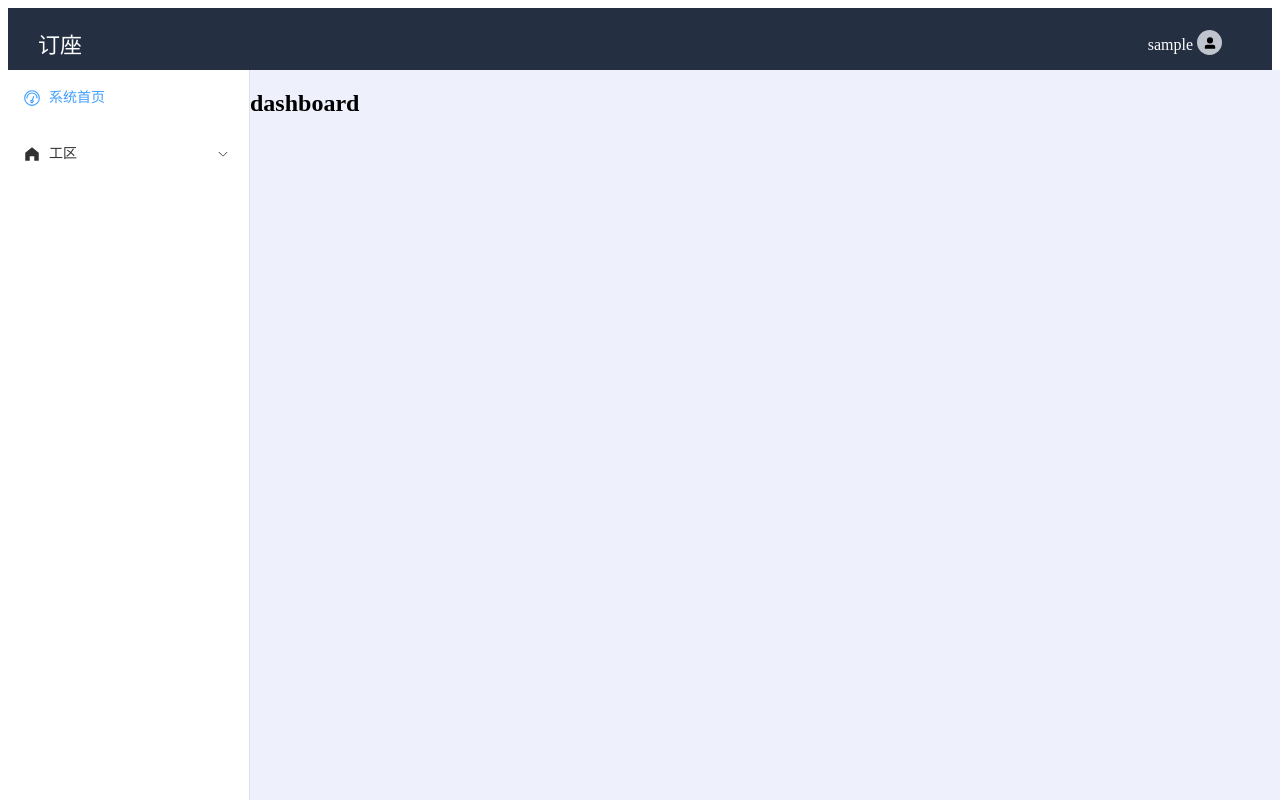
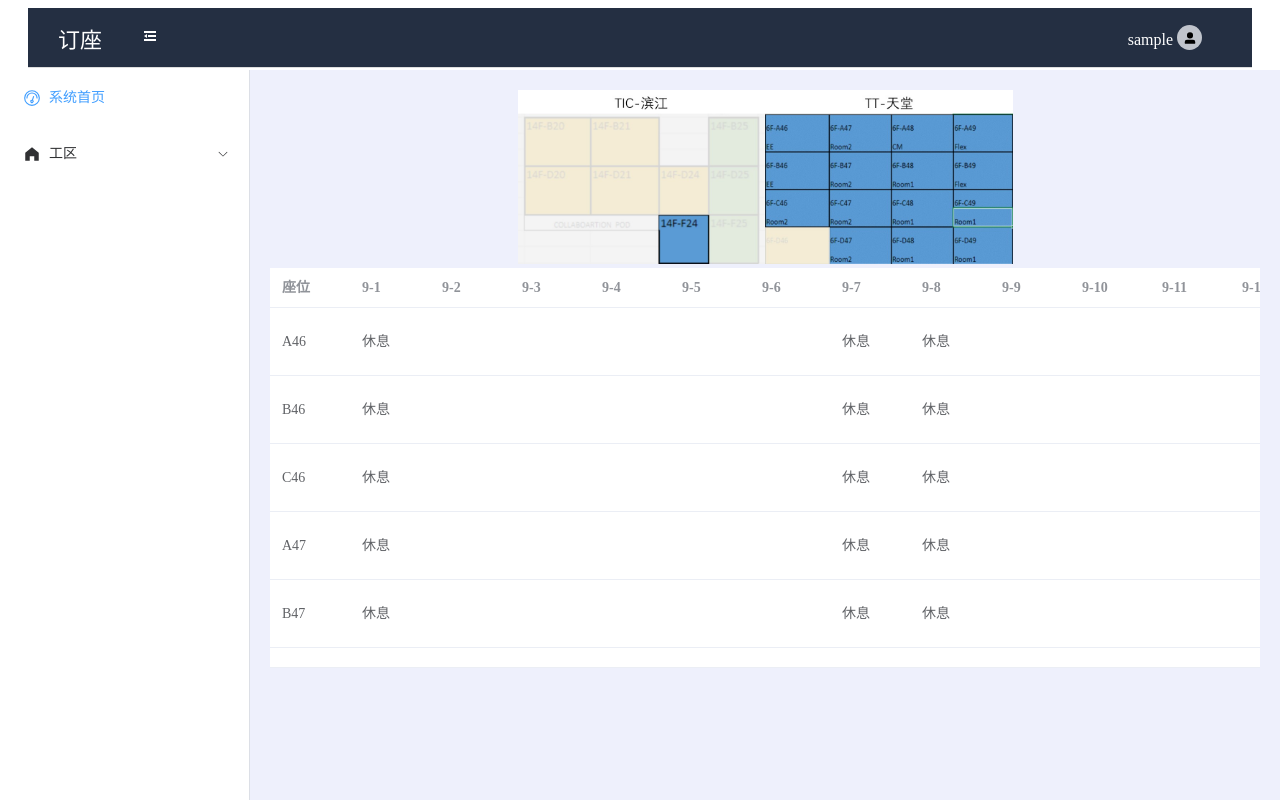
Before and after one commit to sdoxiaobaomei/seat, a Vue app: page /#/dashboard in a window 1280 px wide. Built offline with nearby package versions, Linux system fonts and the light colour scheme; sample sign-in values are in the browser's storage.

Commit message:
Update the dashboard page

```diff
--- a/src/components/header.vue
+++ b/src/components/header.vue
@@ -1,18 +1,19 @@
 <script setup lang="ts">
 import { onMounted } from 'vue';
 import { UserFilled } from '@element-plus/icons-vue';
-// import { useSidebarStore } from '../store/sidebar';
+import { useSidebarStore } from '../store/sidebar';
 // import { useRouter } from 'vue-router';
 // import imgurl from '../assets/img/img.jpg';
 
-const username: string | null = localStorage.getItem('vuems_name');
+
+const username: string | null = localStorage.getItem('username');
 const message: number = 2;
 
-// const sidebar = useSidebarStore();
-// // 侧边栏折叠
-// const collapseChage = () => {
-//     sidebar.handleCollapse();
-// };
+const sidebar = useSidebarStore();
+// 侧边栏折叠
+const collapseChage = () => {
+    sidebar.handleCollapse();
+};
 
 onMounted(() => {
     // if (document.body.clientWidth < 1500) {
@@ -47,14 +48,14 @@ const user=localStorage.getItem('username');
         <div class="header-left">
             <!-- <img class="logo" src="../assets/img/logo.svg" alt="" /> -->
             <div class="web-title">订座</div>
-            <!-- <div class="collapse-btn" @click="collapseChage">
+            <div class="collapse-btn" @click="collapseChage">
                 <el-icon v-if="sidebar.collapse">
                     <Expand />
                 </el-icon>
                 <el-icon v-else>
                     <Fold />
                 </el-icon>
-            </div> -->
+            </div>
         </div>
         <div class="header-right">
             <div class="header-user-icon">
@@ -77,7 +78,7 @@ const user=localStorage.getItem('username');
     align-items: center;
     box-sizing: border-box;
     width: 100%;
-    height: 70px;
+    height: 100%;
     color: #fff;
     background-color: #242f42;
     border-bottom: 1px solid #ddd;
--- a/src/components/sidebar.vue
+++ b/src/components/sidebar.vue
@@ -1,6 +1,6 @@
 <script setup lang="ts">
-import { computed } from 'vue';
-// import { useSidebarStore } from '../store/sidebar';
+import { computed, ref } from 'vue';
+import { useSidebarStore } from '../store/sidebar';
 import { useRoute } from 'vue-router';
 import { menuData } from '../store/menu';
 
@@ -8,8 +8,9 @@ const route = useRoute();
 const onRoutes = computed(() => {
     return route.path;
 });
+const sidebar = useSidebarStore();
 
-// const sidebar = useSidebarStore();
+
 </script>
 
 <template>
@@ -17,6 +18,7 @@ const onRoutes = computed(() => {
         <el-menu
             class="sidebar-el-menu"
             :default-active="onRoutes"
+            :collapse="sidebar.collapse"
             router
         >
             <template v-for="item in menuData">
--- a/src/router/index.ts
+++ b/src/router/index.ts
@@ -1,8 +1,8 @@
 import { createRouter, createWebHashHistory, RouteRecordRaw } from 'vue-router';
 // import { usePermissStore } from '../store/permiss';
 import index from '../views/Index.vue';
-import login from '../views/login.vue';
-import register from '../views/register.vue';
+import login from '../views/pages/login.vue';
+import register from '../views/pages/register.vue';
 import dashboard from '@/views/dashboard.vue';
 import NProgress from 'nprogress';
 import 'nprogress/nprogress.css';
--- a/src/store/menu.ts
+++ b/src/store/menu.ts
@@ -17,13 +17,13 @@ export const menuData: Menus[] = [
                 id: '11',
                 pid: '1',
                 index: '/tic',
-                title: 'TIC - 滨江',
+                title: 'TT - 天堂',
             },
             {
                 id: '12',
                 pid: '1',
                 index: '/',
-                title: 'TT - 天堂',
+                title: 'TIC - 滨江',
             }
         ],
     }
--- /dev/null
+++ b/src/store/sidebar.ts
@@ -0,0 +1,25 @@
+import { defineStore } from 'pinia';
+
+export const useSidebarStore = defineStore('sidebar', {
+	state: () => {
+		return {
+			collapse: false,
+			bgColor: localStorage.getItem('sidebar-bg-color') || '#324157',
+			textColor: localStorage.getItem('sidebar-text-color') || '#bfcbd9'
+		};
+	},
+	getters: {},
+	actions: {
+		handleCollapse() {
+			this.collapse = !this.collapse;
+		},
+		setBgColor(color: string) {
+			this.bgColor = color;
+			localStorage.setItem('sidebar-bg-color', color);
+		},
+		setTextColor(color: string) {
+			this.textColor = color;
+			localStorage.setItem('sidebar-text-color', color);
+		}
+	}
+});
--- a/src/views/Index.vue
+++ b/src/views/Index.vue
@@ -1,5 +1,5 @@
 <script setup lang="ts">
-// import { useSidebarStore } from '@/store/sidebar';
+import { useSidebarStore } from '@/store/sidebar';
 // import { useTabsStore } from '@/store/tabs';
 import { CalendarInstance } from 'element-plus';
 import vHeader from '../components/header.vue';
@@ -20,23 +20,37 @@ const Holidays = ref([
     '2023-01-01'
 ])
 
-
+const sidebar = useSidebarStore();
 const Component = ref();
 
 </script>
 
 <template>
     <div class="wrapper">
-        <v-header />
-        <v-sidebar />
-        <div class="content-box">
+        <el-container>
+            <el-header>
+                <v-header />
+
+            </el-header>
+            <el-container>
+                <el-aside>
+                    <v-sidebar />
+                </el-aside>
+                <el-main class="content-box" :class="{ 'content-collapse': sidebar.collapse }">
+                    <transition name="move" mode="out-in">
+
+                        <router-view />
+                    </transition>
+                    <!-- <div class="content" > -->
+                    <!-- </div> -->
+                </el-main>
+            </el-container>
+        </el-container>
+        <!-- <div class="content-box"> -->
             <!-- <v-tabs></v-tabs> -->
             <!-- <h2>content box</h2> -->
-            <div class="content">
-                <router-view />
-            </div>
 
-        </div>
+        <!-- </div> -->
     </div>
 
 </template>
@@ -62,4 +76,7 @@ const Component = ref();
     background: #eef0fc;
     overflow: hidden;
 }
+.content-collapse {
+    left: 65px;
+}
 </style>
--- a/src/views/dashboard.vue
+++ b/src/views/dashboard.vue
@@ -1,6 +1,126 @@
 <script setup lang="ts">
+import ticImgurl from '@/assets/img/tic.jpg';
+import ttImgurl from '@/assets/img/TT.jpg';
 
+const today = new Date();
+const currentMonth = today.getMonth() + 1;
+let dates = [];
+let date=new Date(today.getFullYear(),today.getMonth(),1)
+while (date.getMonth() + 1 === currentMonth) {
+    dates.push(currentMonth + '-' + date.getDate());
+    date.setDate(date.getDate() + 1);
+}
+
+const tableData = [
+    {
+        seat: 'A46',
+        "9-1": 'booked',
+        "9-8": 'booked',
+    },
+    {
+        seat: 'B46',
+        "9-1": 'booked',
+        "9-8": 'booked',
+    },
+    {
+        seat: 'C46',
+        "9-1": 'booked',
+        "9-8": 'booked',
+    },
+    {
+        seat: 'A47',
+        "9-1": 'booked',
+        "9-8": 'booked',
+    },
+    {
+        seat: 'B47',
+        "9-1": 'booked',
+        "9-8": 'booked',
+    },
+    {
+        seat: 'c47',
+        "9-1": 'booked',
+        "9-8": 'booked',
+    },
+    {
+        seat: 'D47',
+        "9-1": 'booked',
+        "9-8": 'booked',
+    },
+    {
+        seat: 'A48',
+        "9-1": 'booked',
+        "9-8": 'booked',
+    },
+    {
+        seat: 'B48',
+        "9-1": 'booked',
+        "9-8": 'booked',
+    },
+    {
+        seat: 'c48',
+        "9-1": 'booked',
+        "9-8": 'booked',
+    },
+    {
+        seat: 'D48',
+        "9-1": 'booked',
+        "9-8": 'booked',
+    },
+    {
+        seat: 'A49',
+        "9-1": 'booked',
+        "9-8": 'booked',
+    },
+    {
+        seat: 'B49',
+        "9-1": 'booked',
+        "9-8": 'booked',
+    },
+    {
+        seat: 'c49',
+        "9-1": 'booked',
+        "9-8": 'booked',
+    },
+    {
+        seat: 'D49',
+        "9-1": 'booked',
+        "9-8": 'booked',
+    },
+]
+
+function isWorkday(day) {
+
+    return !(day === 5 || day === 6);
+}
 </script>
 <template>
-    <h2>dashboard</h2>
+    <el-row>
+        <el-col :span="6" />
+        <el-col :span="6">
+            <el-image :src="ticImgurl"/>
+        </el-col>
+        <el-col :span="6">
+            <el-image :src="ttImgurl"/>
+        </el-col>
+        <el-col :span="6" />
+    </el-row>
+    <el-row>
+        <el-table :data="tableData" height="400">
+            <el-table-column
+                label="座位"
+                prop="seat"
+                fixed >
+
+            </el-table-column>
+            <el-table-column
+                v-for="(item, index) in dates"
+                :key="index"
+                :prop="item"
+                :label="item">
+                <p v-if="!isWorkday(new Date(item).getDay())">休息</p>
+            </el-table-column>
+        </el-table>
+
+    </el-row>
 </template>
--- a/src/views/login.vue
+++ b/src/views/pages/login.vue
@@ -90,7 +90,7 @@ const submitForm = (formEl: FormInstance | undefined) => {
         if (valid) {
             ElMessage.success('登陆成功');
             localStorage.setItem('username', param.username);
-            router.push('/index');
+            router.push('/dashboard');
             if (checked.value) {
                 localStorage.setItem('login-param', JSON.stringify(param));
             } else {
```
Also changed, not shown: src/assets/img/TT.jpg (added), src/assets/img/tic.jpg (added), src/views/pages/register.vue (renamed from src/views/register.vue).
